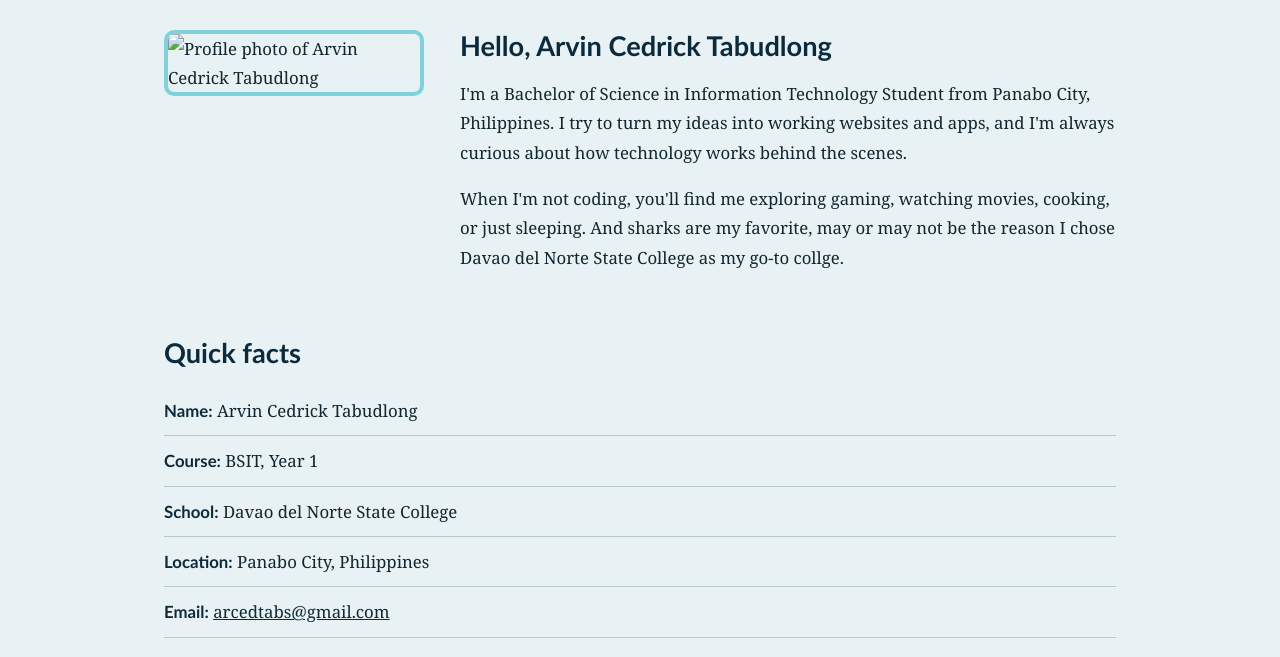
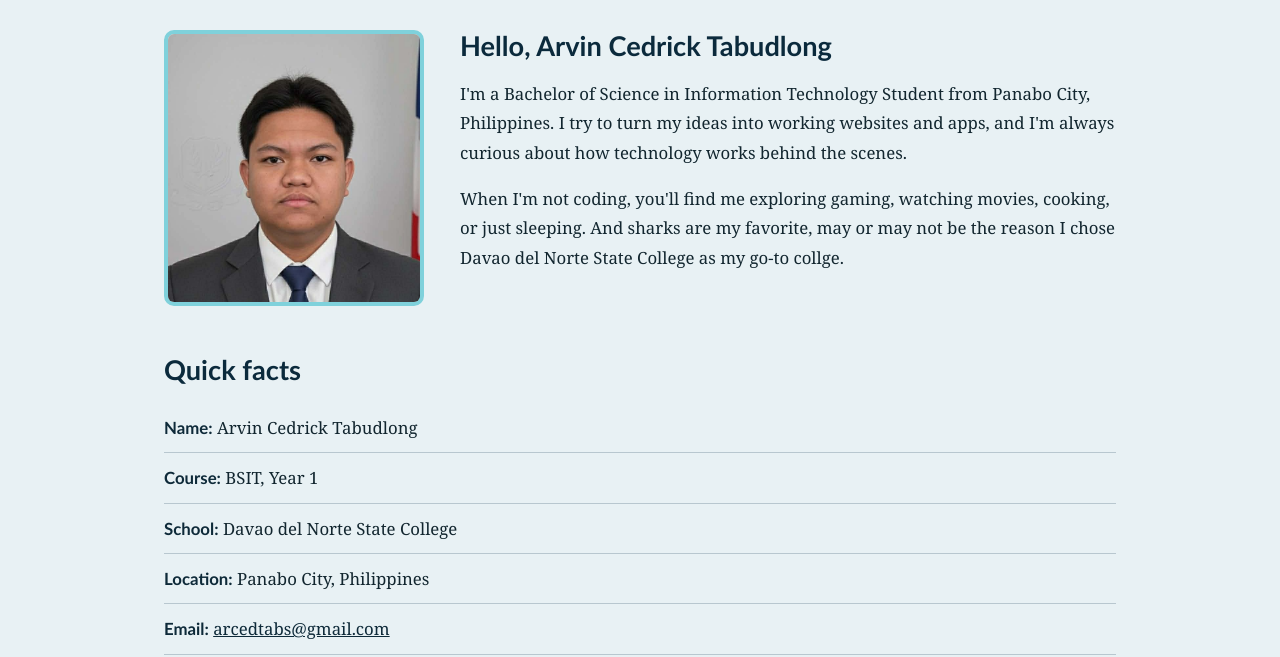
Before and after one commit to rev-blip/webblog, a plain HTML site: page about.html in a window 1280 px wide. Shown: the part 143-800 px from the top of the page. Drawn offline with Linux system fonts and the light colour scheme.

Commit message:
Update about.html

```diff
--- a/about.html
+++ b/about.html
@@ -26,7 +26,7 @@
     <h1>Who am I?</h1>
 
     <section class="about-grid">
-      <img class="portrait" src=image.png" alt="Profile photo of Arvin Cedrick Tabudlong">
+      <img class="portrait" src="image.png" alt="Profile photo of Arvin Cedrick Tabudlong">
       <div>
         <h2>Hello, Arvin Cedrick Tabudlong</h2>
         <p>I'm a Bachelor of Science in Information Technology Student from Panabo City, Philippines. I try to turn my ideas into working websites and apps, and I'm always curious about how technology works behind the scenes.</p>
```
